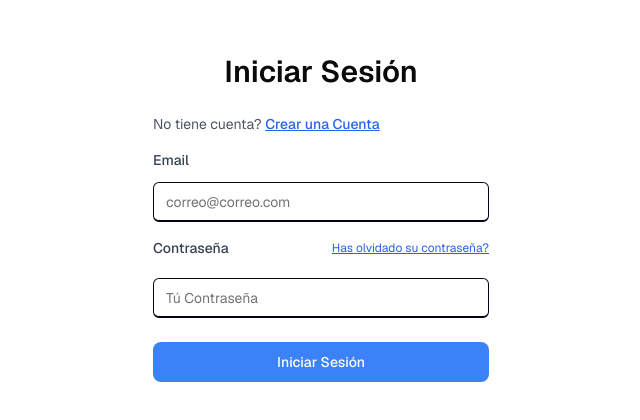
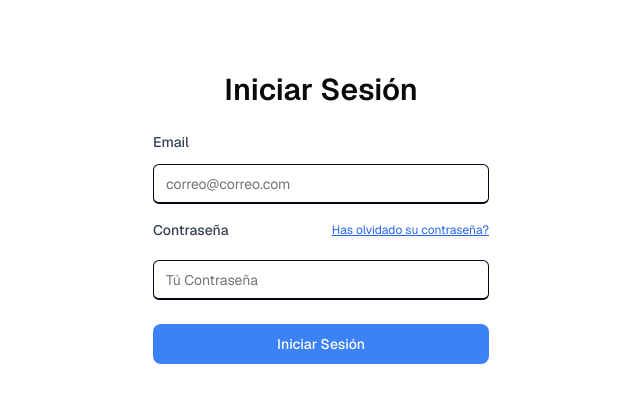
Before and after one commit to Agustin-Monti/Admin-Gym, a Next.js app: page /sign-in in a window 1280 px wide. Shown: the part 102-522 px from the top of the page, without its empty margins (319-959 px from the left). Built offline with nearby package versions, Linux system fonts and the light colour scheme.

Commit message:
Update page.tsx

```diff
--- a/app/(auth-pages)/sign-in/page.tsx
+++ b/app/(auth-pages)/sign-in/page.tsx
@@ -27,12 +27,7 @@ export default function Login({
       {/* Mostrar mensaje de error si existe */}
       {message && <FormMessage message={message} />}
 
-      <p className="text-sm text-gray-600 mb-4">
-        No tiene cuenta?{" "}
-        <Link className="text-blue-600 font-medium underline" href="/sign-up">
-          Crear una Cuenta
-        </Link>
-      </p>
+
 
       <div className="flex flex-col gap-4 w-full">
         <div className="flex flex-col gap-2">
```
